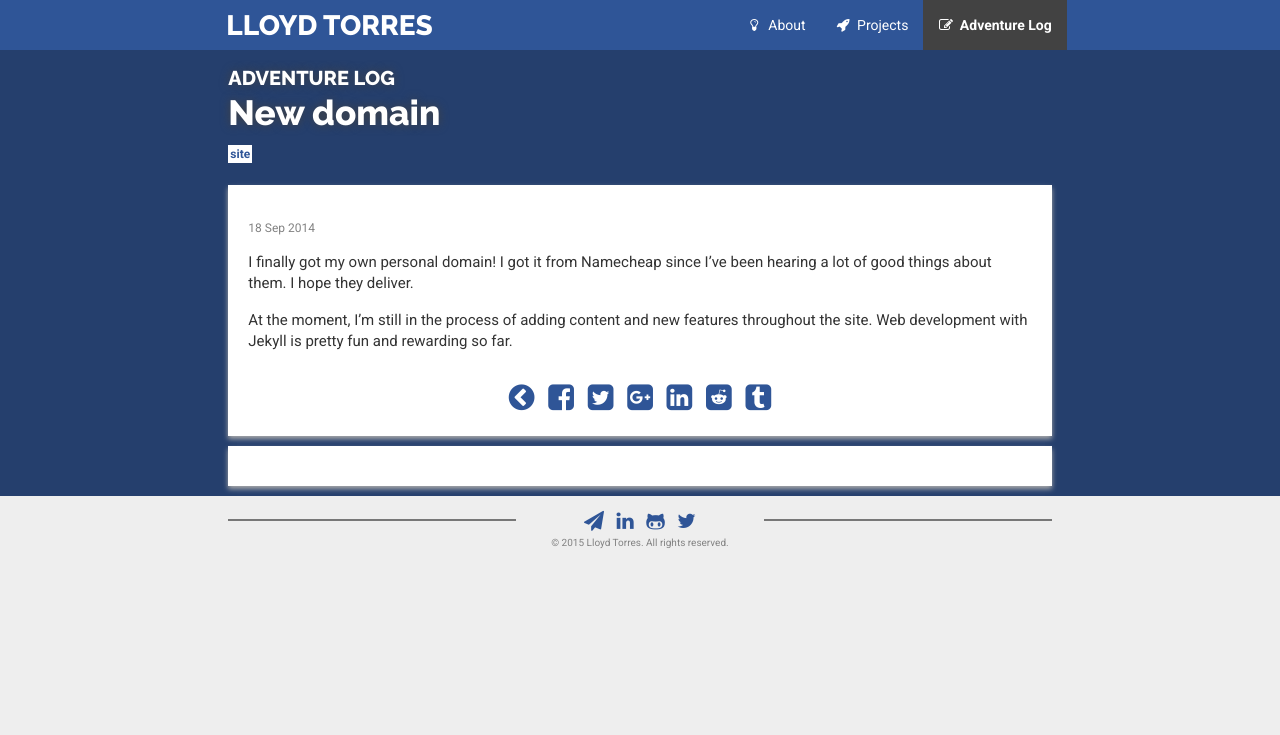
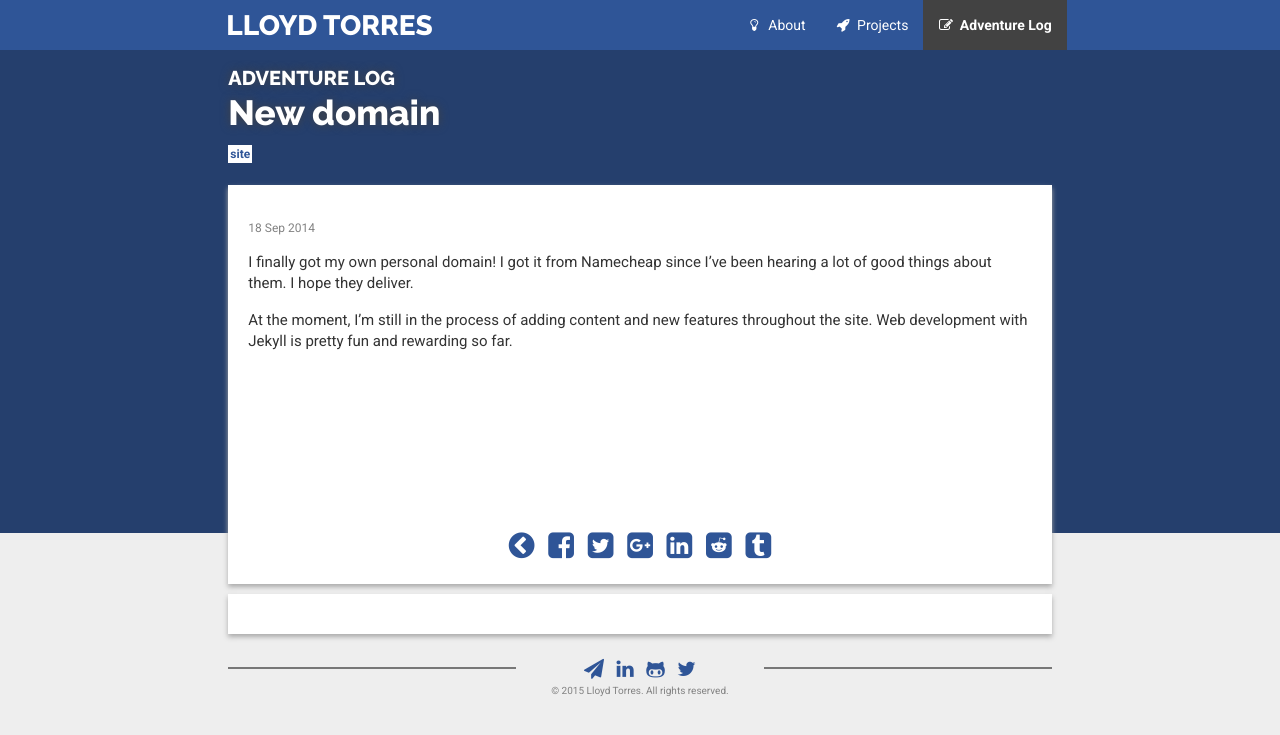
Before and after one commit to lloydtorres/lloydtorres.github.io, a Jekyll site: the page built from _posts/2014-09-18-new-domain.md, in a window 1280 px wide. Shown: the top 735 px of the page. Built offline with Jekyll 4.4.1, drawn with Linux system fonts in a browser that asks for light colours; nearby versions of some CDN libraries; comment, search, counter and statistics services are not loaded.

Commit message:
Add min-height to post content

```diff
--- a/_sass/_layout.scss
+++ b/_sass/_layout.scss
@@ -773,6 +773,7 @@
     padding: 20px;
     margin-bottom: $spacing-unit;
     font-family: 'Roboto', sans-serif;
+    min-height: 350px;
 
     p {
         margin-bottom: 15px;
```
